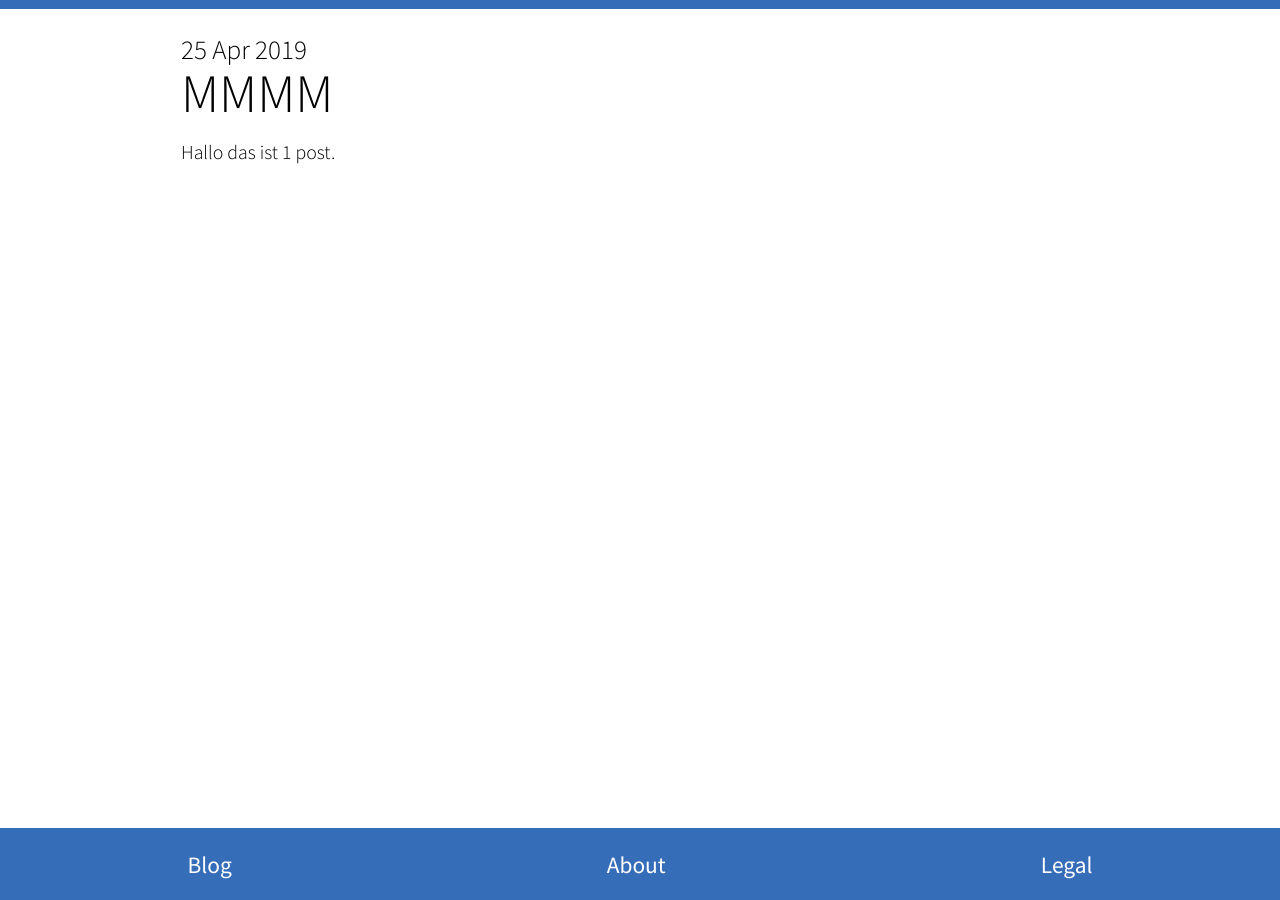
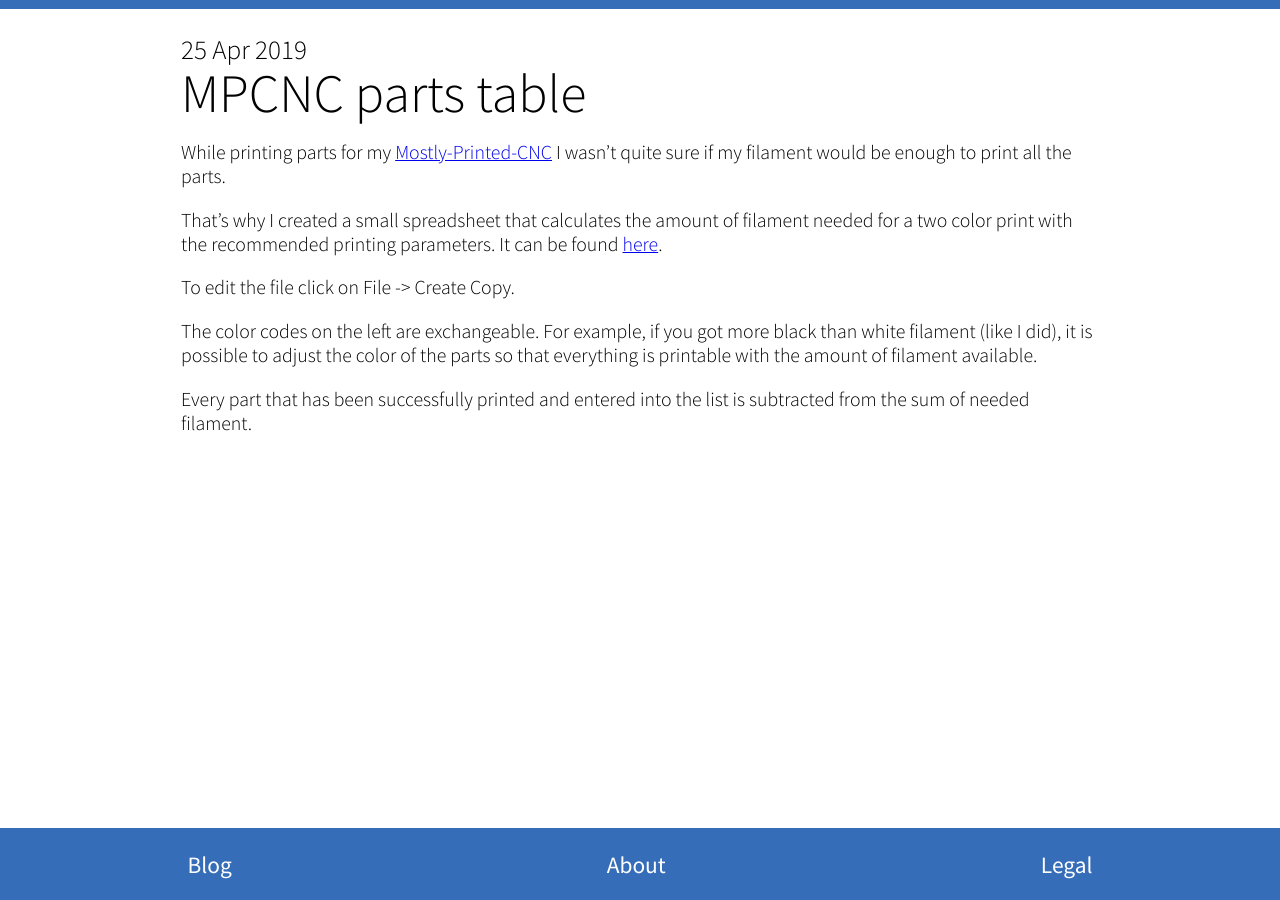
Before and after one commit to orlopau/orlopau.github.io, a Jekyll site: the page built from _posts/2019-04-25-mpcnc parts.md, in a window 1280 px wide. Built offline with Jekyll 4.4.1, drawn with Linux system fonts in a browser that asks for light colours.

Commit message:
Added mpcnc post

```diff
--- a/_posts/2019-04-25-mpcnc parts.md
+++ b/_posts/2019-04-25-mpcnc parts.md
@@ -1,6 +1,20 @@
 ---
 layout: post
 author: orlopau
-title: MMMM
+title: MPCNC parts table
 ---
-Hallo das ist 1 post.
+While printing parts for my [Mostly-Printed-CNC](https://www.v1engineering.com/assembly/)
+I wasn't quite sure if my filament would be enough to print all the parts.
+
+That's why I created a small spreadsheet that calculates the amount of filament needed for
+a two color print with the recommended printing parameters.
+It can be found [here](https://docs.google.com/spreadsheets/d/14juQamppz52qrJNiCwMI9-A8T8e4JEK98DszS8Fe2Mc/edit?usp=sharing).
+
+To edit the file click on File -> Create Copy.
+
+The color codes on the left are exchangeable. For example, if you got more black than
+white filament (like I did), it is possible to adjust the color of the parts so that
+everything is printable with the amount of filament available.
+
+Every part that has been successfully printed and entered into the list is subtracted from
+the sum of needed filament.
```
